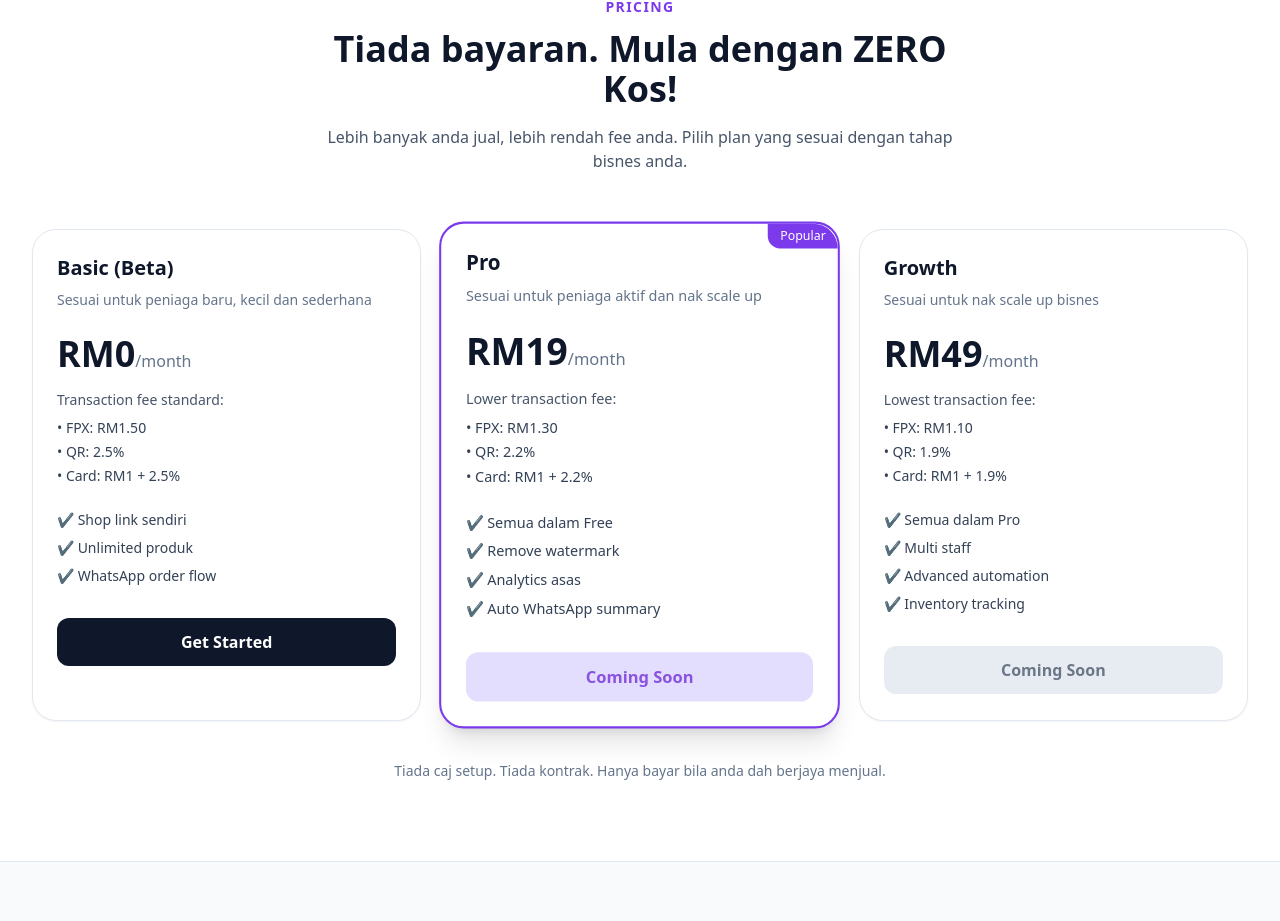
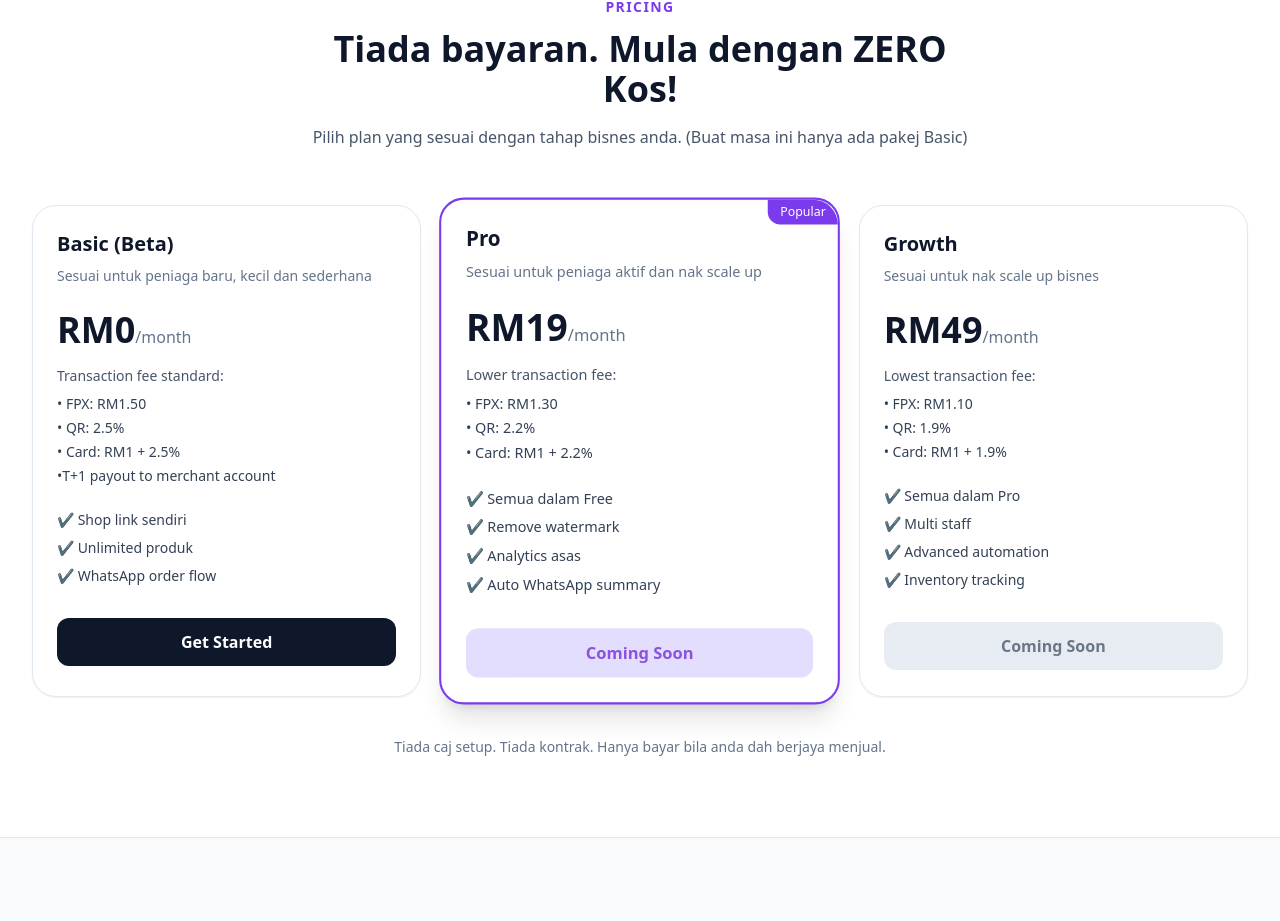
Before and after one commit to maizhakimm/pay-link, a Next.js app: page / in a window 1280 px wide. Shown: the part 2739-3660 px from the top of the page. Built offline with nearby package versions, Linux system fonts and the light colour scheme.

Commit message:
Update page.tsx

```diff
--- a/src/app/page.tsx
+++ b/src/app/page.tsx
@@ -274,8 +274,8 @@ export default function HomePage() {
               Tiada bayaran. Mula dengan ZERO Kos!
             </h2>
             <p className="mt-4 text-slate-600">
-              Lebih banyak anda jual, lebih rendah fee anda. Pilih plan yang
-              sesuai dengan tahap bisnes anda.
+              Pilih plan yang sesuai dengan tahap bisnes anda.
+              (Buat masa ini hanya ada pakej Basic)
             </p>
           </div>
 
@@ -298,6 +298,7 @@ export default function HomePage() {
                 <li>• FPX: RM1.50</li>
                 <li>• QR: 2.5%</li>
                 <li>• Card: RM1 + 2.5%</li>
+                <li>•T+1 payout to merchant account</li>
               </ul>
 
               <div className="mt-6 space-y-2 text-sm text-slate-700">
```
